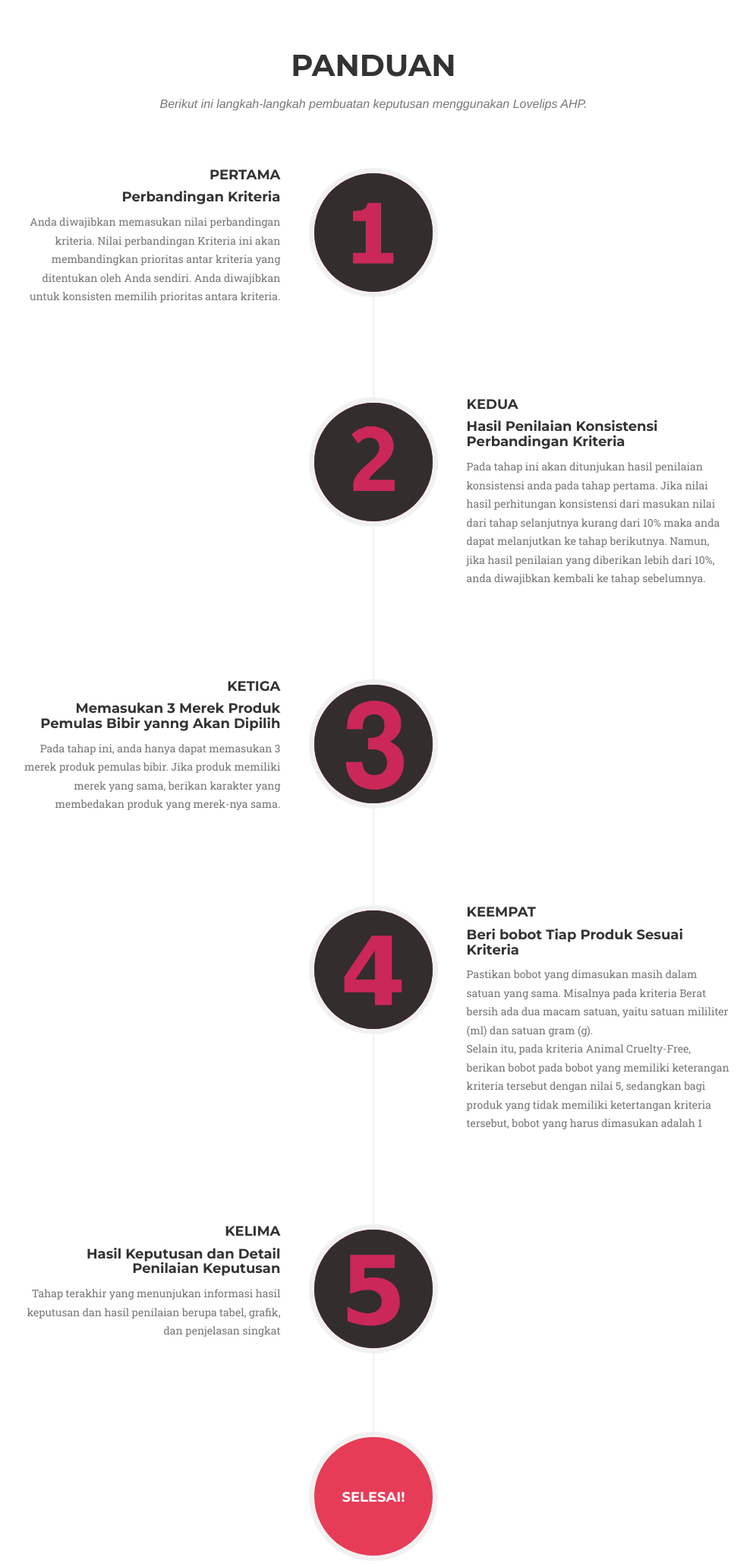
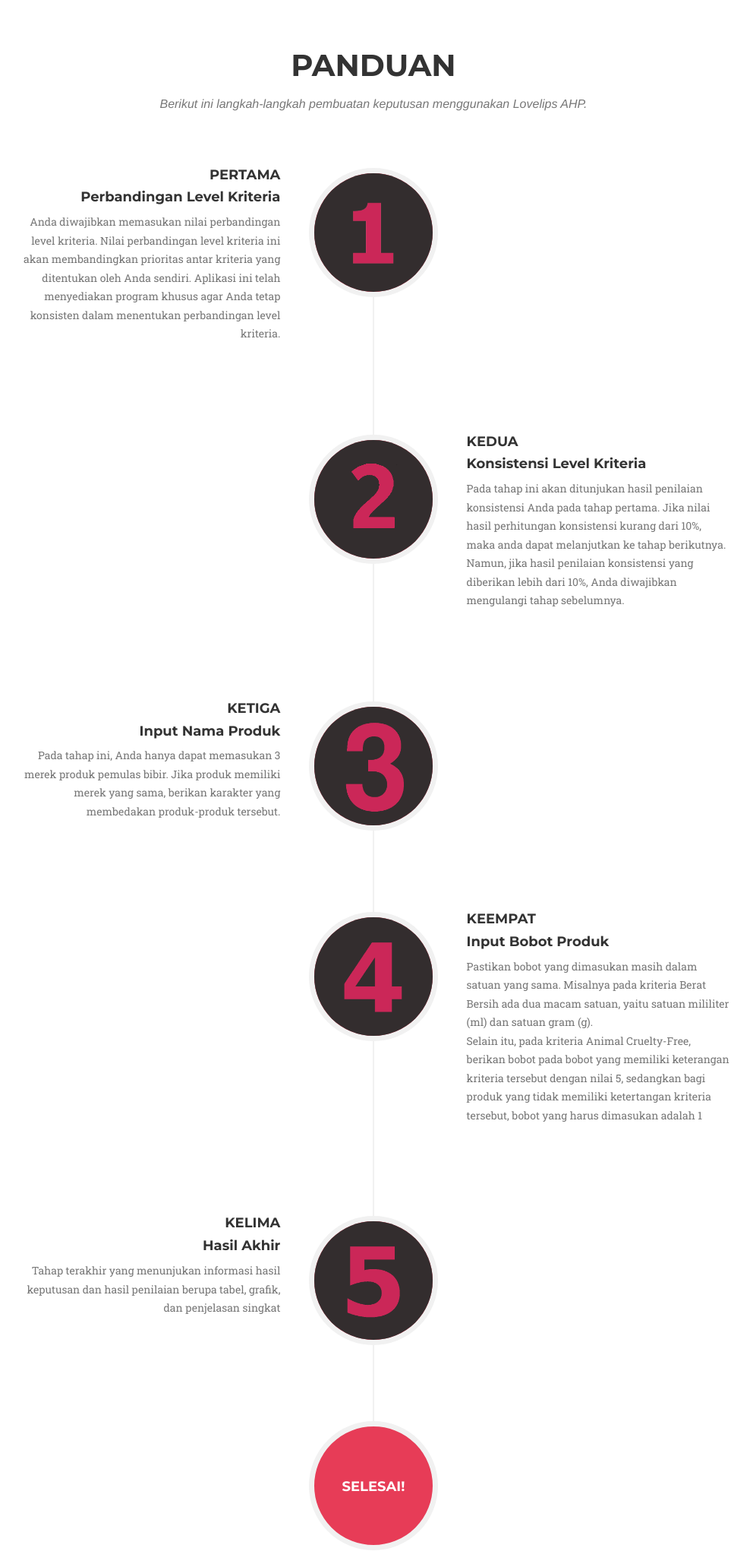
Before and after one commit to sukmadyu/lovelips, a Django app: page / in a window 1280 px wide; the page is wider, and only the part inside the window is pictured. Shown: the part 2363-4421 px from the top of that part at 76% size, without its empty margins (148-1140 px from the left). Run offline with Django 3.2, Linux system fonts and the light colour scheme; some libraries are stand-ins or nearby versions; some web fonts are replaced.

Commit message:
ubah form dan template

```diff
--- a/lovelips/forms.py
+++ b/lovelips/forms.py
@@ -18,9 +18,9 @@ class KontakForm(forms.ModelForm):
 
 class NamaProdukForm(forms.ModelForm):
 
-    produk_a=forms.CharField(widget=forms.TextInput(attrs={'class':'form-control '}))
-    produk_b=forms.CharField(widget=forms.TextInput(attrs={'class':'form-control'}))
-    produk_c=forms.CharField(widget=forms.TextInput(attrs={'class':'form-control'}))
+    produk_a=forms.CharField(required=True, widget=forms.TextInput(attrs={'class':'form-control','required':''}))
+    produk_b=forms.CharField(required=True, widget=forms.TextInput(attrs={'class':'form-control','required':''}))
+    produk_c=forms.CharField(required=True, widget=forms.TextInput(attrs={'class':'form-control','required':''}))
     class Meta:
         model = Alternatif
         fields = ('nama_product',)
@@ -31,21 +31,21 @@ class NamaProdukForm(forms.ModelForm):
 
 class AHPForm(forms.ModelForm):
 
-    harga_a=forms.CharField(widget=forms.TextInput(attrs={'class':'form-control '}))
-    harga_b=forms.CharField(widget=forms.TextInput(attrs={'class':'form-control'}))
-    harga_c=forms.CharField(widget=forms.TextInput(attrs={'class':'form-control'}))
-    isi_a=forms.CharField(widget=forms.TextInput(attrs={'class':'form-control'}))
-    isi_b=forms.CharField(widget=forms.TextInput(attrs={'class':'form-control'}))
-    isi_c=forms.CharField(widget=forms.TextInput(attrs={'class':'form-control'}))
-    pao_a=forms.CharField(widget=forms.TextInput(attrs={'class':'form-control'}))
-    pao_b=forms.CharField(widget=forms.TextInput(attrs={'class':'form-control'}))
-    pao_c=forms.CharField(widget=forms.TextInput(attrs={'class':'form-control'}))
-    time_a=forms.CharField(widget=forms.TextInput(attrs={'class':'form-control'}))
-    time_b=forms.CharField(widget=forms.TextInput(attrs={'class':'form-control'}))
-    time_c=forms.CharField(widget=forms.TextInput(attrs={'class':'form-control'}))
-    cruelty_free_a=forms.CharField(widget=forms.TextInput(attrs={'class':'form-control'}))
-    cruelty_free_b=forms.CharField(widget=forms.TextInput(attrs={'class':'form-control'}))
-    cruelty_free_c=forms.CharField(widget=forms.TextInput(attrs={'class':'form-control'}))
+    harga_a=forms.CharField(widget=forms.TextInput(attrs={'class':'form-control','required':''}))
+    harga_b=forms.CharField(widget=forms.TextInput(attrs={'class':'form-control','required':''}))
+    harga_c=forms.CharField(widget=forms.TextInput(attrs={'class':'form-control','required':''}))
+    isi_a=forms.CharField(widget=forms.TextInput(attrs={'class':'form-control','required':''}))
+    isi_b=forms.CharField(widget=forms.TextInput(attrs={'class':'form-control','required':''}))
+    isi_c=forms.CharField(widget=forms.TextInput(attrs={'class':'form-control','required':''}))
+    pao_a=forms.CharField(widget=forms.TextInput(attrs={'class':'form-control','required':''}))
+    pao_b=forms.CharField(widget=forms.TextInput(attrs={'class':'form-control','required':''}))
+    pao_c=forms.CharField(widget=forms.TextInput(attrs={'class':'form-control','required':''}))
+    time_a=forms.CharField(widget=forms.TextInput(attrs={'class':'form-control','required':''}))
+    time_b=forms.CharField(widget=forms.TextInput(attrs={'class':'form-control','required':''}))
+    time_c=forms.CharField(widget=forms.TextInput(attrs={'class':'form-control','required':''}))
+    cruelty_free_a=forms.CharField(widget=forms.TextInput(attrs={'class':'form-control','required':''}))
+    cruelty_free_b=forms.CharField(widget=forms.TextInput(attrs={'class':'form-control','required':''}))
+    cruelty_free_c=forms.CharField(widget=forms.TextInput(attrs={'class':'form-control','required':''}))
     class Meta:
         model = Alternatif
         fields = ('harga','isi','pao','time','cruelty_free')
--- a/templates/ahp/input-nama.html
+++ b/templates/ahp/input-nama.html
@@ -18,7 +18,7 @@
                     <a href="{% url 'input-kri' %}">Input Kriteria</a>
                 </li>
                 <li>
-                    <a href="{% url 'konsistensi-ahp' ahp.id %}">Hasil Konsistensi Input</a>
+                    Hasil Konsistensi Input
                 </li>
                 <li class="active">
                     Input Nama Produk
--- a/templates/index.html
+++ b/templates/index.html
@@ -191,10 +191,10 @@
                             <div class="timeline-panel">
                                 <div class="timeline-heading">
                                     <h4>Pertama</h4>
-                                    <h4 class="subheading">Perbandingan Kriteria</h4>
+                                    <h4 class="subheading">Perbandingan Level Kriteria</h4>
                                 </div>
                                 <div class="timeline-body">
-                                    <p class="text-muted">Anda diwajibkan memasukan nilai perbandingan kriteria. Nilai perbandingan Kriteria ini akan membandingkan prioritas antar kriteria yang ditentukan oleh Anda sendiri. Anda diwajibkan untuk konsisten memilih prioritas antara kriteria.</p>
+                                    <p class="text-muted">Anda diwajibkan memasukan nilai perbandingan level kriteria. Nilai perbandingan level kriteria ini akan membandingkan prioritas antar kriteria yang ditentukan oleh Anda sendiri. Aplikasi ini telah menyediakan program khusus agar Anda tetap konsisten dalam menentukan perbandingan level kriteria.</p>
                                 </div>
                             </div>
                         </li>
@@ -205,10 +205,10 @@
                             <div class="timeline-panel">
                                 <div class="timeline-heading">
                                     <h4>Kedua</h4>
-                                    <h4 class="subheading">Hasil Penilaian Konsistensi Perbandingan Kriteria</h4>
+                                    <h4 class="subheading">Konsistensi Level Kriteria</h4>
                                 </div>
                                 <div class="timeline-body">
-                                    <p class="text-muted">Pada tahap ini akan ditunjukan hasil penilaian konsistensi anda pada tahap pertama. Jika nilai hasil perhitungan konsistensi dari masukan nilai dari tahap selanjutnya kurang dari 10% maka anda dapat melanjutkan ke tahap berikutnya. Namun, jika hasil penilaian yang diberikan lebih dari 10%, anda diwajibkan kembali ke tahap sebelumnya.</p>
+                                    <p class="text-muted">Pada tahap ini akan ditunjukan hasil penilaian konsistensi Anda pada tahap pertama. Jika nilai hasil perhitungan konsistensi kurang dari 10%, maka anda dapat melanjutkan ke tahap berikutnya. Namun, jika hasil penilaian konsistensi yang diberikan lebih dari 10%, Anda diwajibkan mengulangi tahap sebelumnya.</p>
                                 </div>
                             </div>
                         </li>
@@ -219,10 +219,10 @@
                             <div class="timeline-panel">
                                 <div class="timeline-heading">
                                     <h4>Ketiga</h4>
-                                    <h4 class="subheading">Memasukan 3 Merek Produk Pemulas Bibir yanng Akan Dipilih</h4>
+                                    <h4 class="subheading">Input Nama Produk</h4>
                                 </div>
                                 <div class="timeline-body">
-                                    <p class="text-muted">Pada tahap ini, anda hanya dapat memasukan 3 merek produk pemulas bibir. Jika produk memiliki merek yang sama, berikan karakter yang membedakan produk yang merek-nya sama.</p>
+                                    <p class="text-muted">Pada tahap ini, Anda hanya dapat memasukan 3 merek produk pemulas bibir. Jika produk memiliki merek yang sama, berikan karakter yang membedakan produk-produk tersebut.</p>
                                 </div>
                             </div>
                         </li>
@@ -233,10 +233,10 @@
                             <div class="timeline-panel">
                                 <div class="timeline-heading">
                                     <h4>Keempat</h4>
-                                    <h4 class="subheading">Beri bobot Tiap Produk Sesuai Kriteria</h4>
+                                    <h4 class="subheading">Input Bobot Produk</h4>
                                 </div>
                                 <div class="timeline-body">
-                                    <p class="text-muted">Pastikan bobot yang dimasukan masih dalam satuan yang sama. Misalnya pada kriteria Berat bersih ada dua macam satuan, yaitu satuan mililiter (ml) dan satuan gram (g).</p>
+                                    <p class="text-muted">Pastikan bobot yang dimasukan masih dalam satuan yang sama. Misalnya pada kriteria Berat Bersih ada dua macam satuan, yaitu satuan mililiter (ml) dan satuan gram (g).</p>
                                     <p class="text-muted">Selain itu, pada kriteria Animal Cruelty-Free, berikan bobot pada bobot yang memiliki keterangan kriteria tersebut dengan nilai 5, sedangkan bagi produk yang tidak memiliki ketertangan kriteria tersebut, bobot yang harus dimasukan adalah 1</p>
                                 </div>
                             </div>
@@ -248,7 +248,7 @@
                             <div class="timeline-panel">
                                 <div class="timeline-heading">
                                     <h4>Kelima</h4>
-                                    <h4 class="subheading">Hasil Keputusan dan Detail Penilaian Keputusan</h4>
+                                    <h4 class="subheading">Hasil Akhir</h4>
                                 </div>
                                 <div class="timeline-body">
                                     <p class="text-muted">Tahap terakhir yang menunjukan informasi hasil keputusan dan hasil penilaian berupa tabel, grafik, dan penjelasan singkat</p>
```
Also changed, not shown: 2 other files.
